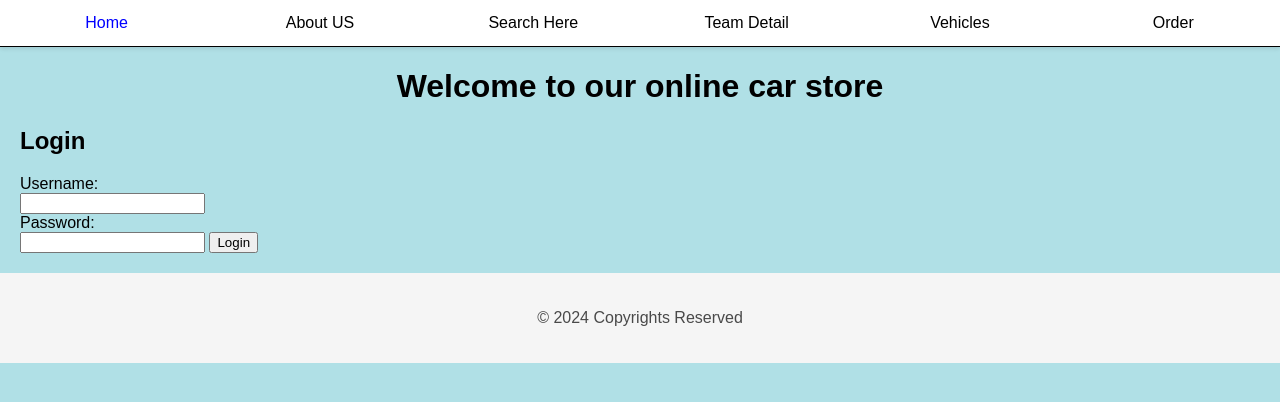
After one commit to sayam56/dJangoCarsite, a Django app: page /login/ in a window 1280 px wide. The commit adds this page. Shown: the top 402 px of the page. Run offline with Django 5.2, Linux system fonts and the light colour scheme.

Commit message:
Part 1 and 2 done of lab 9

```diff
--- a/carapp/static/carapp/styles.css
+++ b/carapp/static/carapp/styles.css
@@ -3,6 +3,7 @@ body {
     color: black;
     font-family: sans-serif;
     font-size: 16px;
+    margin: 0;
 }
 
 h1 {
@@ -19,6 +20,7 @@ h1 {
   justify-content: space-around;
   overflow: hidden;
   background-color: #ffffff;
+    box-shadow: 0 2px 4px rgba(0, 0, 0, 0.1);
 }
 
 .navbar a {
@@ -29,10 +31,15 @@ h1 {
   padding: 14px 16px;
   text-decoration: none;
   border-bottom: 1px solid #000;
+    transition: color 0.3s, border-bottom 0.3s;
 }
 
 .navbar a:last-child {
   border-right: none;
+}
+
+.navbar a:hover {
+    color: blue; /* Change text color on hover */
 }
 
 .navbar a.active {
@@ -41,25 +48,69 @@ h1 {
     border-bottom: 2px solid blue;
 }
 
+.content{
+    margin: 20px;
+}
+
 .footer-copyright{
+    margin-top: 20px;
     text-align: center;
     color: rgba(0,0,0,.7);
     text-shadow: 0 1px rgba(255, 255, 255, 0.1);
+    padding: 20px 0;
+    background-color: #f5f5f5;
 }
 
 .car-list {
   display: flex;
   flex-wrap: wrap;
   justify-content: space-around;
+    padding: 20px;
 }
 
 .car-list li {
   width: 500px;
   margin: 10px;
   text-align: center;
+    box-shadow: 0 2px 4px rgba(0, 0, 0, 0.1);
+    border-radius: 8px;
+    transition: transform 0.3s, box-shadow 0.3s;
+    background-color: #AEC6CF;
+}
+
+.car-list li:hover {
+    transform: scale(1.05);
+    box-shadow: 0 4px 8px rgba(0, 0, 0, 0.2);
 }
 
 .car-list img {
   width: 100%;
   height: auto;
+    border-radius: 8px 8px 0 0;
 }
+
+.car-list li a {
+    transition: color 0.3s;
+}
+
+.car-list li a:hover {
+    color: #e74c3c;
+}
+
+
+.about_car_view{
+    width: 500px;
+    margin: 10px;
+    text-align: center;
+    box-shadow: 0 2px 4px rgba(0, 0, 0, 0.1);
+    border-radius: 8px;
+    transition: transform 0.3s, box-shadow 0.3s;
+    background-color: #AEC6CF;
+}
+
+.about_car_view img {
+    text-align: center;
+    width: 100%;
+    height: auto;
+    border-radius: 8px 8px 0 0;
+}
--- a/carapp/templates/carapp/base.html
+++ b/carapp/templates/carapp/base.html
@@ -14,7 +14,7 @@
     <a href="{% url 'carapp:vehicles'%}" {% if request.resolver_match.url_name == 'vehicles' %}class="active"{% endif %}>Vehicles</a>
     <a href="{% url 'carapp:orderhere'%}" {% if request.resolver_match.url_name == 'orderhere' %}class="active"{% endif %}>Order</a>
 </div>
-<div>
+<div class="content">
     <h1>{% block my %} Welcome to our online car store {% endblock %}</h1>
     {% block body_block %} *** {% endblock %}
 </div>
--- /dev/null
+++ b/carapp/templates/carapp/login_here.html
@@ -0,0 +1,13 @@
+{% extends 'carapp/base.html' %}
+
+{% block body_block %}
+  <h2>Login</h2>
+  <form method="post">
+    {% csrf_token %}
+    <label for="username">Username:</label><br>
+    <input type="text" id="username" name="username"><br>
+    <label for="password">Password:</label><br>
+    <input type="password" id="password" name="password">
+    <button type="submit">Login</button>
+  </form>
+{% endblock %}
--- a/carapp/urls.py
+++ b/carapp/urls.py
@@ -16,7 +16,7 @@ Including another URLconf
 """
 from django.urls import path
 from . import views
-from .views import LabGroupMembersView
+from .views import LabGroupMembersView, SignUpView
 
 app_name = 'carapp'
 
@@ -29,4 +29,7 @@ urlpatterns = [
     path('vehicles/', views.vehicles, name='vehicles'),
     path('orderhere/', views.orderhere, name='orderhere'),
     path('vsearch/', views.vsearch, name='vsearch'),
+    path('signup/', SignUpView.as_view(), name='signup'),
+    path('login/', views.login_here, name='login'),
+    path('logout/', views.logout_here, name='logout'),
 ]
--- a/carapp/views.py
+++ b/carapp/views.py
@@ -1,9 +1,12 @@
 from django.shortcuts import render
-from django.http import HttpResponse
+from django.http import HttpResponse, HttpResponseRedirect
 from .models import CarType, Vehicle, LabGroupMembers, OrderVehicle
 from django.shortcuts import render, get_object_or_404
-from django.views import View
-from .forms import SearchVehicleForm, OrderVehicleForm
+from django.views import View, generic
+from .forms import SearchVehicleForm, OrderVehicleForm, SignupForm, SearchCartypeForm
+from django.urls import reverse_lazy, reverse
+from django.contrib.auth import authenticate, login, logout
+from django.contrib.auth.decorators import login_required, user_passes_test
 
 
 # Create your views here.
@@ -35,7 +38,17 @@ def homepage(request):
 
 
 def aboutUs(request):
-    return render(request, 'carapp/aboutUs.html')
+    image = ''
+    if request.method == 'POST':
+        form = SearchCartypeForm(request.POST)
+        if form.is_valid():
+            car_type = form.cleaned_data['car_type']
+            image = car_type.image
+    else:
+        form = SearchCartypeForm()
+
+    return render(request, 'carapp/aboutUs.html', {'form': form, 'image': image})
+    # return render(request, 'carapp/aboutUs.html')
 
 
 # we didn't need to pass any variables using the context parameter
@@ -163,3 +176,32 @@ def vsearch(request):
         form = SearchVehicleForm()
 
     return render(request, 'carapp/vsearch.html', {'form': form, 'car_price': car_price})
+
+
+class SignUpView(generic.CreateView):
+    form_class = SignupForm
+    success_url = reverse_lazy('carapp/login')  # After signing up, redirect to login page
+    template_name = 'carapp/signup.html'
+
+
+def login_here(request):
+    if request.method == 'POST':
+        username = request.POST['username']
+        password = request.POST['password']
+        user = authenticate(username=username, password=password)
+        if user:
+            if user.is_active:
+                login(request, user)
+                return HttpResponseRedirect(reverse('carapp:homepage'))
+            else:
+                return HttpResponse('Your account is disabled')
+        else:
+            return HttpResponse('Login details are incorrect')
+    else:
+        return render(request, 'carapp/login_here.html')
+
+
+@login_required
+def logout_here(request):
+    logout(request)
+    return HttpResponseRedirect(reverse('carapp:homepage'))
--- a/carsite/settings.py
+++ b/carsite/settings.py
@@ -126,3 +126,6 @@ DEFAULT_AUTO_FIELD = 'django.db.models.BigAutoField'
 
 MEDIA_URL = '/media/'
 MEDIA_ROOT = os.path.join(BASE_DIR, 'media')
+
+# settings.py
+LOGIN_URL = 'carapp/login'
```
Also changed, not shown: carapp/forms.py (+19 -2 lines), carapp/templates/carapp/aboutus.html (+12 -0 lines), carapp/templates/carapp/signup.html (added, +10 -0 lines), db.sqlite3.
